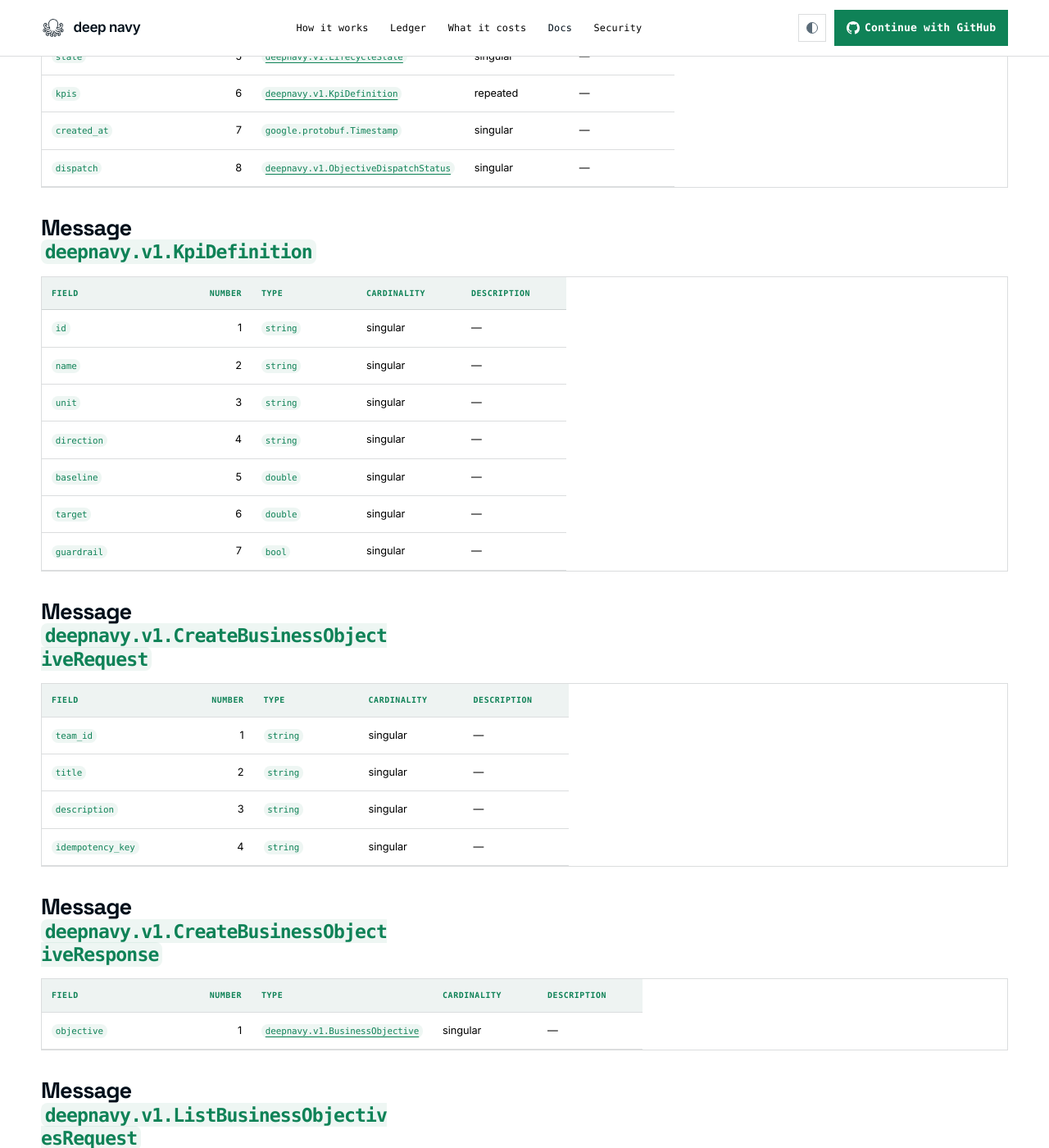
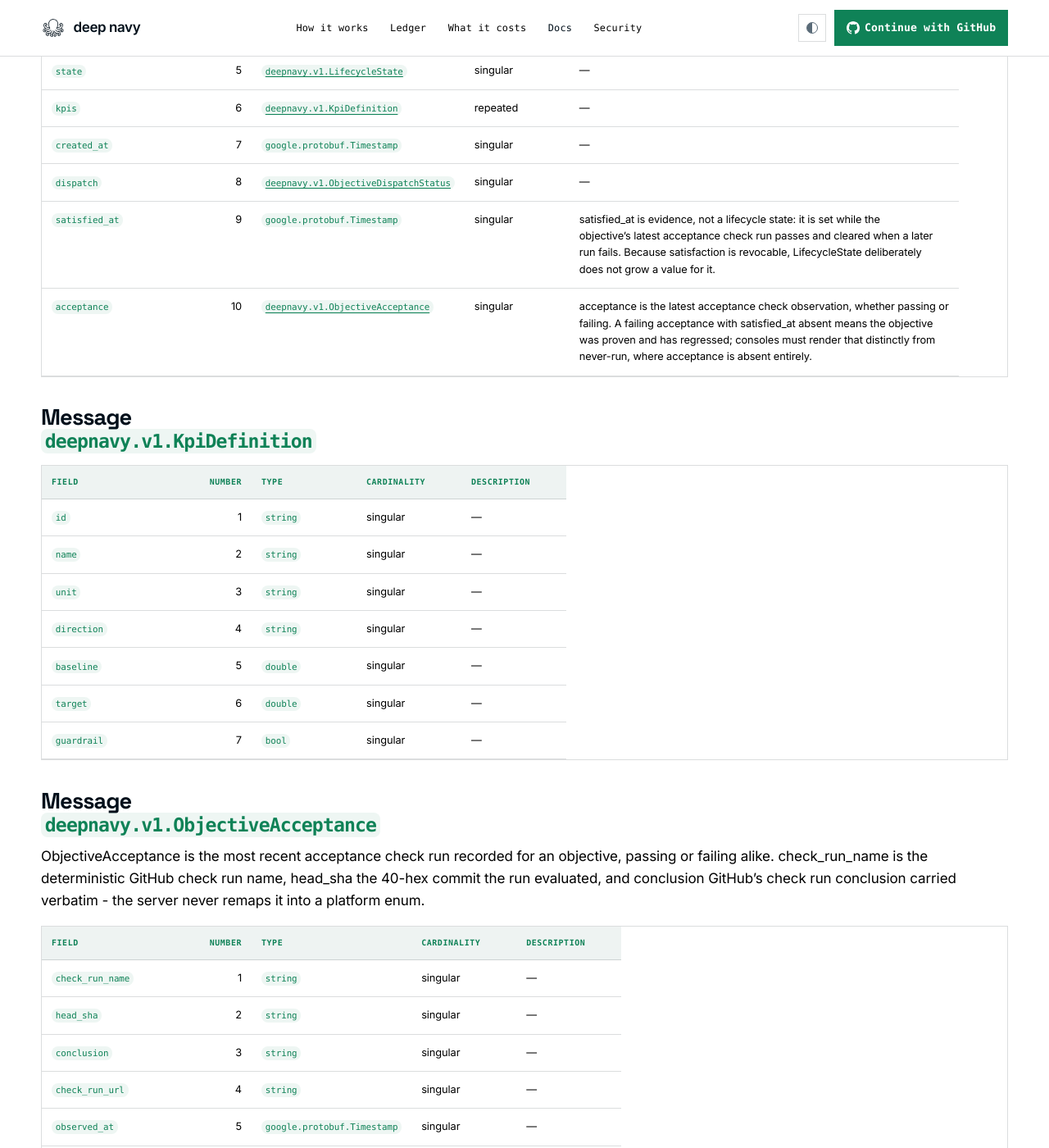
Before and after one commit to deep-navy/deep-navy-site, a Jekyll site: the page built from docs/api/index.md, in a window 1280 px wide and 1400 px high, scrolled down 99236 px. Shown: the whole window at 82% size. Built offline with Jekyll 4.4.1, drawn with Linux system fonts in a browser that asks for light colours; some of the changed text lies outside the part shown.

Commit message:
Pin platform-protos f7de7bd so the gate can be green before the redesign
The sibling generation moved ahead of the vendored copy - objectives grew
satisfied_at and the ObjectiveAcceptance record - which left check:api-docs
and check:vendor red on a clean tree. The console redesign about to land
needs a green gate to measure itself against, so the pin chain moves first,
on its own: REVISION, the objectives descriptor, the manifest,
expectedRevision, and the published API reference refreshed from the same
generation. No consumer code changes; nothing on the site reads the new
fields yet.

195/195 tests, full check gate green, Jekyll build and site checks pass.

Co-Authored-By: Claude Fable 5 <noreply@anthropic.com>
Claude-Session: https://claude.ai/code/session_01ChXCkan8w7hfJNiGLzp3nN

```diff
--- a/_includes/generated/api-reference.md
+++ b/_includes/generated/api-reference.md
@@ -221,6 +221,7 @@ This reference is generated from the repository's local protobuf descriptors, in
 - [deepnavy/v1/objectives.proto](#deepnavy-v1-objectives-proto)
   - [Message `deepnavy.v1.BusinessObjective`](#deepnavy-v1-businessobjective)
   - [Message `deepnavy.v1.KpiDefinition`](#deepnavy-v1-kpidefinition)
+  - [Message `deepnavy.v1.ObjectiveAcceptance`](#deepnavy-v1-objectiveacceptance)
   - [Message `deepnavy.v1.CreateBusinessObjectiveRequest`](#deepnavy-v1-createbusinessobjectiverequest)
   - [Message `deepnavy.v1.CreateBusinessObjectiveResponse`](#deepnavy-v1-createbusinessobjectiveresponse)
   - [Message `deepnavy.v1.ListBusinessObjectivesRequest`](#deepnavy-v1-listbusinessobjectivesrequest)
@@ -2838,6 +2839,8 @@ Imports: `deepnavy/v1/common.proto`, `deepnavy/v1/work.proto`, `google/protobuf/
 | `kpis` | 6 | [`deepnavy.v1.KpiDefinition`](#deepnavy-v1-kpidefinition) | repeated | — |
 | `created_at` | 7 | `google.protobuf.Timestamp` | singular | — |
 | `dispatch` | 8 | [`deepnavy.v1.ObjectiveDispatchStatus`](#deepnavy-v1-objectivedispatchstatus) | singular | — |
+| `satisfied_at` | 9 | `google.protobuf.Timestamp` | singular | satisfied_at is evidence, not a lifecycle state: it is set while the<br> objective's latest acceptance check run passes and cleared when a later<br> run fails. Because satisfaction is revocable, LifecycleState deliberately<br> does not grow a value for it. |
+| `acceptance` | 10 | [`deepnavy.v1.ObjectiveAcceptance`](#deepnavy-v1-objectiveacceptance) | singular | acceptance is the latest acceptance check observation, whether passing or<br> failing. A failing acceptance with satisfied_at absent means the objective<br> was proven and has regressed; consoles must render that distinctly from<br> never-run, where acceptance is absent entirely. |
 
 <a id="deepnavy-v1-kpidefinition"></a>
 ### Message `deepnavy.v1.KpiDefinition`
@@ -2851,6 +2854,24 @@ Imports: `deepnavy/v1/common.proto`, `deepnavy/v1/work.proto`, `google/protobuf/
 | `baseline` | 5 | `double` | singular | — |
 | `target` | 6 | `double` | singular | — |
 | `guardrail` | 7 | `bool` | singular | — |
+
+<a id="deepnavy-v1-objectiveacceptance"></a>
+### Message `deepnavy.v1.ObjectiveAcceptance`
+
+ObjectiveAcceptance is the most recent acceptance check run recorded for an
+ objective, passing or failing alike. check_run_name is the deterministic
+ GitHub check run name, head_sha the 40-hex commit the run evaluated, and
+ conclusion GitHub's check run conclusion carried verbatim - the server never
+ remaps it into a platform enum.
+
+| Field | Number | Type | Cardinality | Description |
+| --- | ---: | --- | --- | --- |
+| `check_run_name` | 1 | `string` | singular | — |
+| `head_sha` | 2 | `string` | singular | — |
+| `conclusion` | 3 | `string` | singular | — |
+| `check_run_url` | 4 | `string` | singular | — |
+| `observed_at` | 5 | `google.protobuf.Timestamp` | singular | — |
+| `repository_id` | 6 | `int64` | singular | — |
 
 <a id="deepnavy-v1-createbusinessobjectiverequest"></a>
 ### Message `deepnavy.v1.CreateBusinessObjectiveRequest`
--- a/scripts/check_vendored_platform_protos.mjs
+++ b/scripts/check_vendored_platform_protos.mjs
@@ -4,7 +4,7 @@ import { dirname, resolve } from "node:path";
 import { spawnSync } from "node:child_process";
 import { fileURLToPath } from "node:url";
 
-const expectedRevision = "0bf489aca685c63832eed1471f08c461d38bbc13";
+const expectedRevision = "f7de7bdea22c8faf69333cfe51cfe1f00515989d";
 const expectedRuntimeVersions = Object.freeze({
   "@bufbuild/protobuf": "2.13.0",
   "@connectrpc/connect": "2.1.2",
```
Also changed, not shown: vendor/platform-protos/deepnavy/v1/objectives_pb.ts (+73 -5 lines), 3 other files.
